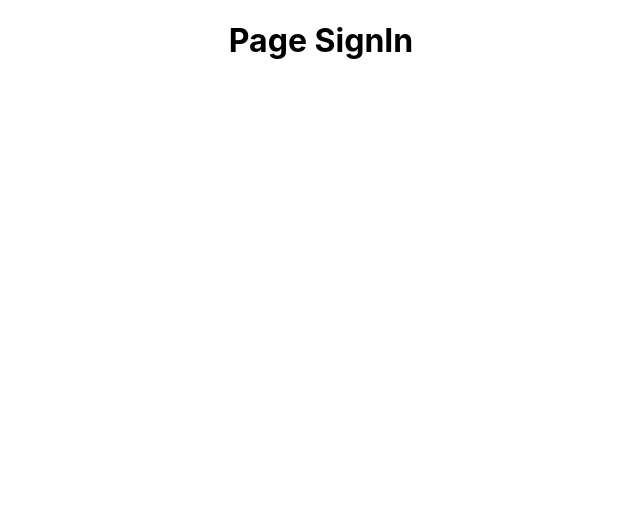
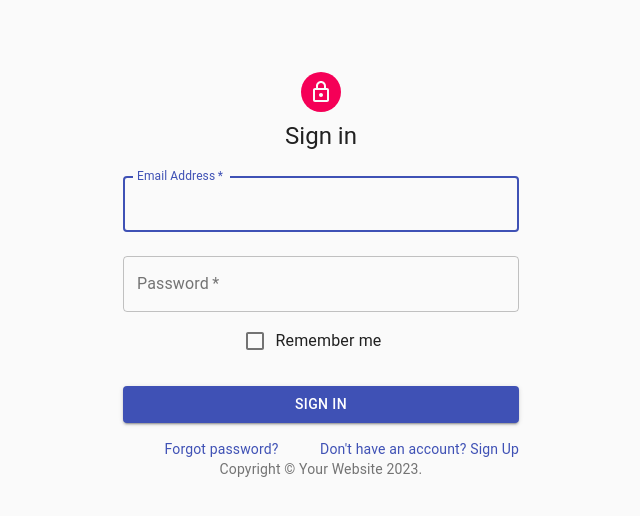
Before and after one commit to WildCodeSchool/DevHubShare, a React (Vite) app in the folder frontend/: page /connexion in a window 1280 px wide. Shown: the top 516 px of the page, without its empty margins (319-959 px from the left). Built offline with nearby package versions, Linux system fonts and the light colour scheme.

Commit message:
create signIn component and page link

```diff
--- a/frontend/src/App.jsx
+++ b/frontend/src/App.jsx
@@ -1,7 +1,6 @@
 import { Routes, Route } from "react-router-dom";
 import Home from "./pages/Home";
 import SignUp from "./pages/SignUp";
-import SignIn from "./pages/SignIn";
 import AfterSignIn from "./pages/AfterSignIn";
 import ProfileUser from "./pages/ProfileUser";
 import ProfileUserRegistered from "./pages/ProfileUserRegistered";
@@ -12,6 +11,7 @@ import Resources from "./pages/Resources";
 import MyPosts from "./pages/MyPosts";
 
 import "./App.css";
+import SignInPage from "./pages/SignInPage";
 
 function App() {
   return (
@@ -19,7 +19,7 @@ function App() {
       <Routes>
         <Route path="/" element={<Home />} />
         <Route path="/inscription" element={<SignUp />} />
-        <Route path="/connexion" element={<SignIn />} />
+        <Route path="/connexion" element={<SignInPage />} />
         <Route path="/creer-post" element={<AfterSignIn />} />
         <Route path="/creation-compte" element={<ProfileUser />} />
         <Route path="/mon-compte" element={<ProfileUserRegistered />} />
--- /dev/null
+++ b/frontend/src/components/SignIn.jsx
@@ -0,0 +1,118 @@
+/* eslint-disable import/no-extraneous-dependencies */
+/* eslint-disable import/no-unresolved */
+import React from "react";
+import Avatar from "@material-ui/core/Avatar";
+import Button from "@material-ui/core/Button";
+import CssBaseline from "@material-ui/core/CssBaseline";
+import TextField from "@material-ui/core/TextField";
+import FormControlLabel from "@material-ui/core/FormControlLabel";
+import Checkbox from "@material-ui/core/Checkbox";
+import Link from "@material-ui/core/Link";
+import Grid from "@material-ui/core/Grid";
+import Box from "@material-ui/core/Box";
+import LockOutlinedIcon from "@material-ui/icons/LockOutlined";
+import Typography from "@material-ui/core/Typography";
+import { makeStyles } from "@material-ui/core/styles";
+import Container from "@material-ui/core/Container";
+
+function Copyright() {
+  return (
+    <Typography variant="body2" color="textSecondary" align="center">
+      {"Copyright © "}
+      <Link color="inherit" href="https://mui.com/">
+        Your Website
+      </Link>{" "}
+      {new Date().getFullYear()}.
+    </Typography>
+  );
+}
+
+const useStyles = makeStyles((theme) => ({
+  paper: {
+    marginTop: theme.spacing(8),
+    display: "flex",
+    flexDirection: "column",
+    alignItems: "center",
+  },
+  avatar: {
+    margin: theme.spacing(1),
+    backgroundColor: theme.palette.secondary.main,
+  },
+  form: {
+    width: "100%", // Fix IE 11 issue.
+    marginTop: theme.spacing(1),
+  },
+  submit: {
+    margin: theme.spacing(3, 0, 2),
+  },
+}));
+
+export default function SignIn() {
+  const classes = useStyles();
+
+  return (
+    <Container component="main" maxWidth="xs">
+      <CssBaseline />
+      <div className={classes.paper}>
+        <Avatar className={classes.avatar}>
+          <LockOutlinedIcon />
+        </Avatar>
+        <Typography component="h1" variant="h5">
+          Sign in
+        </Typography>
+        <form className={classes.form} noValidate>
+          <TextField
+            variant="outlined"
+            margin="normal"
+            required
+            fullWidth
+            id="email"
+            label="Email Address"
+            name="email"
+            autoComplete="email"
+            autoFocus
+          />
+          <TextField
+            variant="outlined"
+            margin="normal"
+            required
+            fullWidth
+            name="password"
+            label="Password"
+            type="password"
+            id="password"
+            autoComplete="current-password"
+          />
+          <FormControlLabel
+            control={<Checkbox value="remember" color="primary" />}
+            label="Remember me"
+          />
+          <Button
+            type="submit"
+            fullWidth
+            variant="contained"
+            color="primary"
+            className={classes.submit}
+          >
+            Sign In
+          </Button>
+          <Grid container>
+            <Grid item xs>
+              <Link href="#top" variant="body2">
+                Forgot password?
+              </Link>
+            </Grid>
+            <Grid item>
+              <Link href="#top" variant="body2">
+                Don't have an account? Sign Up
+              </Link>
+            </Grid>
+          </Grid>
+        </form>
+      </div>
+      <Box mt={8}>
+        <Copyright />
+      </Box>
+    </Container>
+  );
+}
--- a/frontend/src/pages/SignIn.jsx
+++ /dev/null
@@ -1,7 +0,0 @@
-export default function SignIn() {
-  return (
-    <div>
-      <h1>Page SignIn</h1>
-    </div>
-  );
-}
--- /dev/null
+++ b/frontend/src/pages/SignInPage.jsx
@@ -0,0 +1,12 @@
+import React from "react";
+import SignIn from "../components/SignIn";
+
+function SignInPage() {
+  return (
+    <div>
+      <SignIn />
+    </div>
+  );
+}
+
+export default SignInPage;
--- a/package.json
+++ b/package.json
@@ -31,6 +31,8 @@
     "husky": "^8.0.3"
   },
   "dependencies": {
+    "@material-ui/core": "^4.12.4",
+    "@material-ui/icons": "^4.11.3",
     "argon2": "^0.30.3",
     "jsonwebtoken": "^9.0.0"
   }
```
Also changed, not shown: frontend/src/components/SignIn.js (deleted), 1 other file (tests, documents, lock files or other folders).
